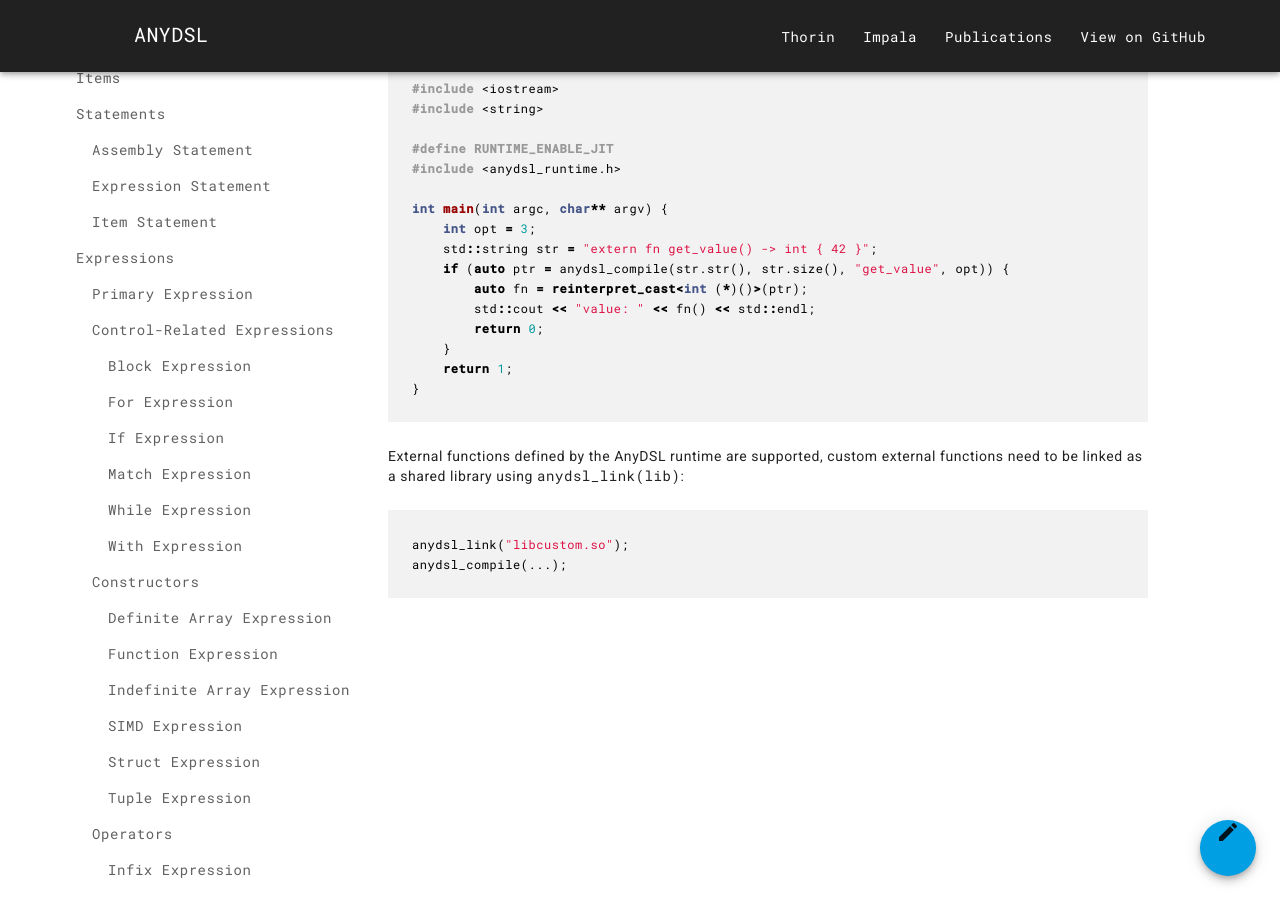
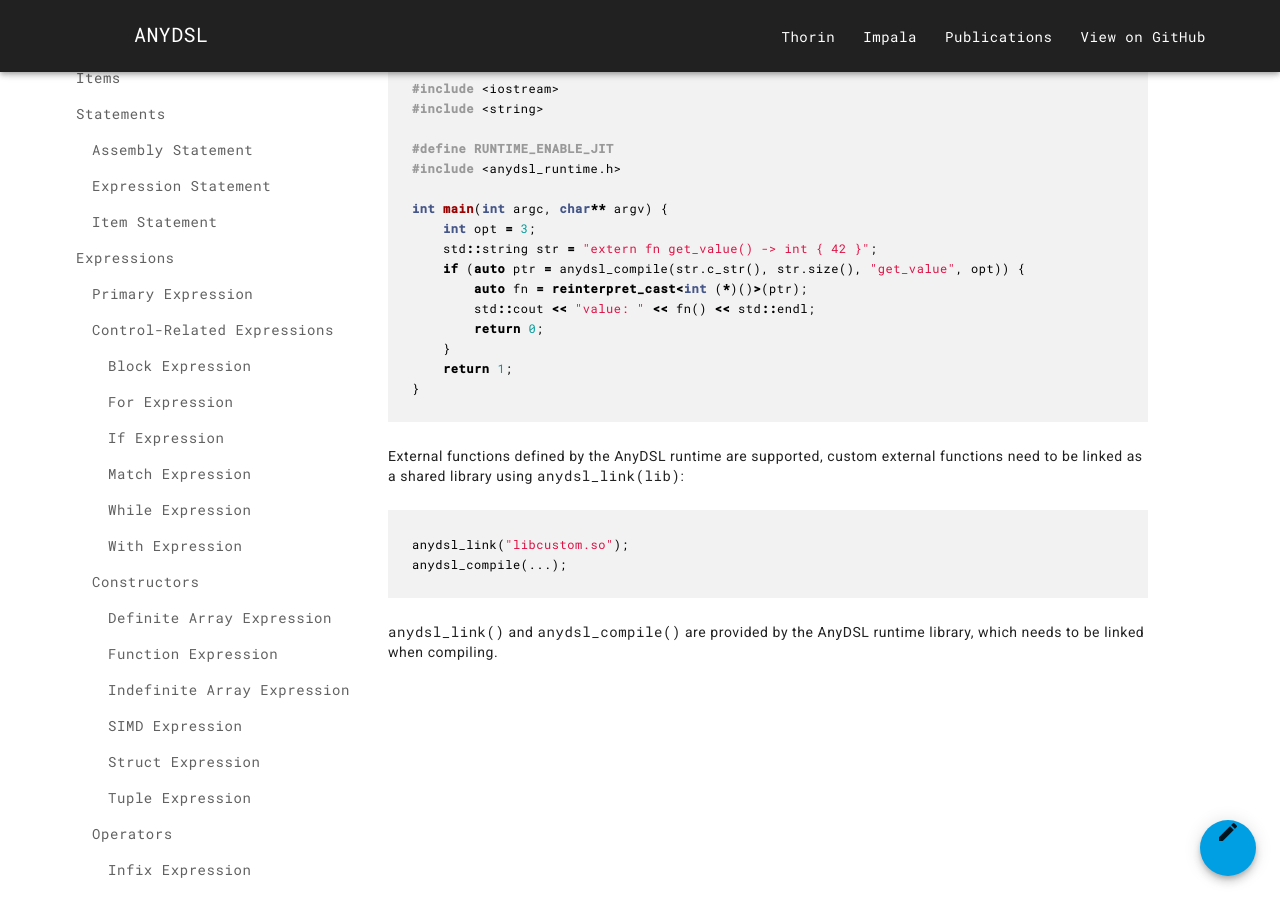
Before and after one commit to AnyDSL/anydsl.github.io, a Jekyll site: the page built from Just-In-Time-Compilation.md, in a window 1280 px wide and 900 px high, scrolled down 384 px. Built offline with Jekyll 4.4.1, drawn with Linux system fonts in a browser that asks for light colours; nearby versions of some CDN libraries.

Commit message:
JIT requires to link against the runtime library.

````diff
--- a/Just-In-Time-Compilation.md
+++ b/Just-In-Time-Compilation.md
@@ -24,7 +24,7 @@ The following example shows how a simple function is jit-compiled and executed u
 int main(int argc, char** argv) {
     int opt = 3;
     std::string str = "extern fn get_value() -> int { 42 }";
-    if (auto ptr = anydsl_compile(str.str(), str.size(), "get_value", opt)) {
+    if (auto ptr = anydsl_compile(str.c_str(), str.size(), "get_value", opt)) {
         auto fn = reinterpret_cast<int (*)()>(ptr);
         std::cout << "value: " << fn() << std::endl;
         return 0;
@@ -38,3 +38,5 @@ External functions defined by the AnyDSL runtime are supported, custom external
 anydsl_link("libcustom.so");
 anydsl_compile(...);
 ```
+
+```anydsl_link()``` and ```anydsl_compile()``` are provided by the AnyDSL runtime library, which needs to be linked when compiling.
````
